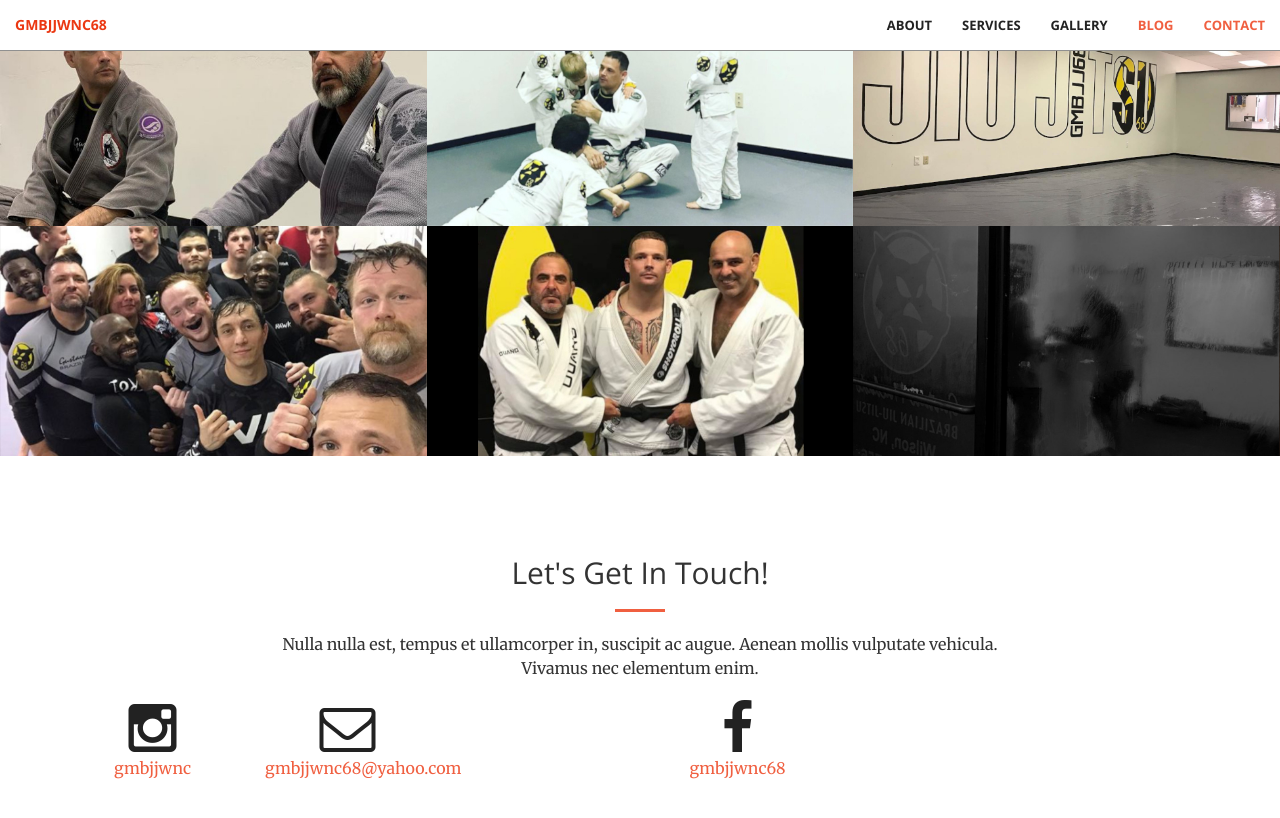
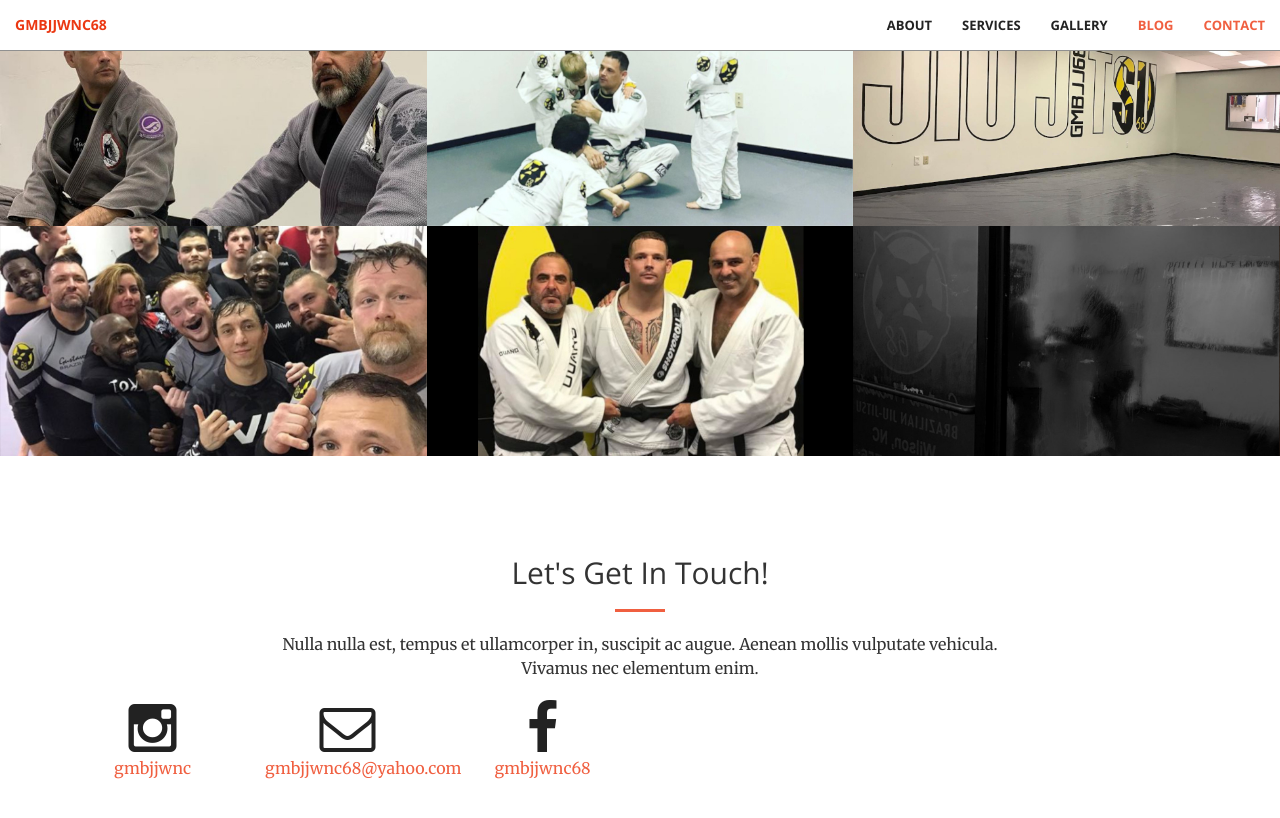
Before and after one commit to gmbjjwnc68/gmbjjwnc68.github.io, a Jekyll site: the page built from index.html, in a window 1280 px wide and 900 px high, scrolled down 1876 px. Shown: the top 818 px of the window. Built offline with Jekyll 4.4.1, drawn with Linux system fonts in a browser that asks for light colours.

Commit message:
Fix row div

```diff
--- a/_includes/contact.html
+++ b/_includes/contact.html
@@ -21,7 +21,7 @@
                     <p>gmbjjwnc68@yahoo.com</p>
                 </a>
             </div>
-            <div class="col-lg-2 col-lg-offset-2 text-center">
+            <div class="col-lg-2 text-center">
                 <a href="https://facebook.com/{{ site.facebook_username }}">
                     <i class="fa fa-facebook fa-3x wow bounceIn" data-wow-delay=".1s"></i>
                     <p>{{ site.facebook_username }}</p>
```
